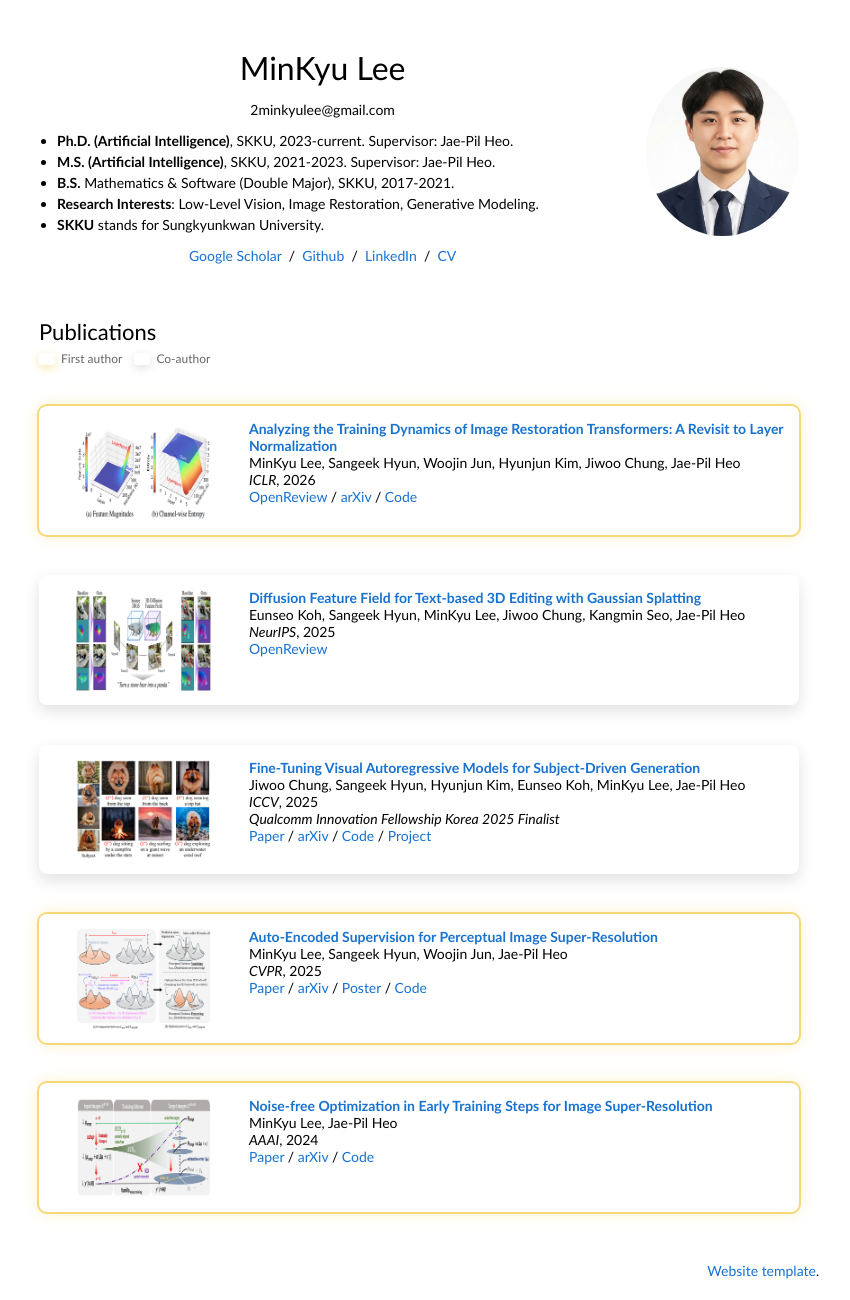
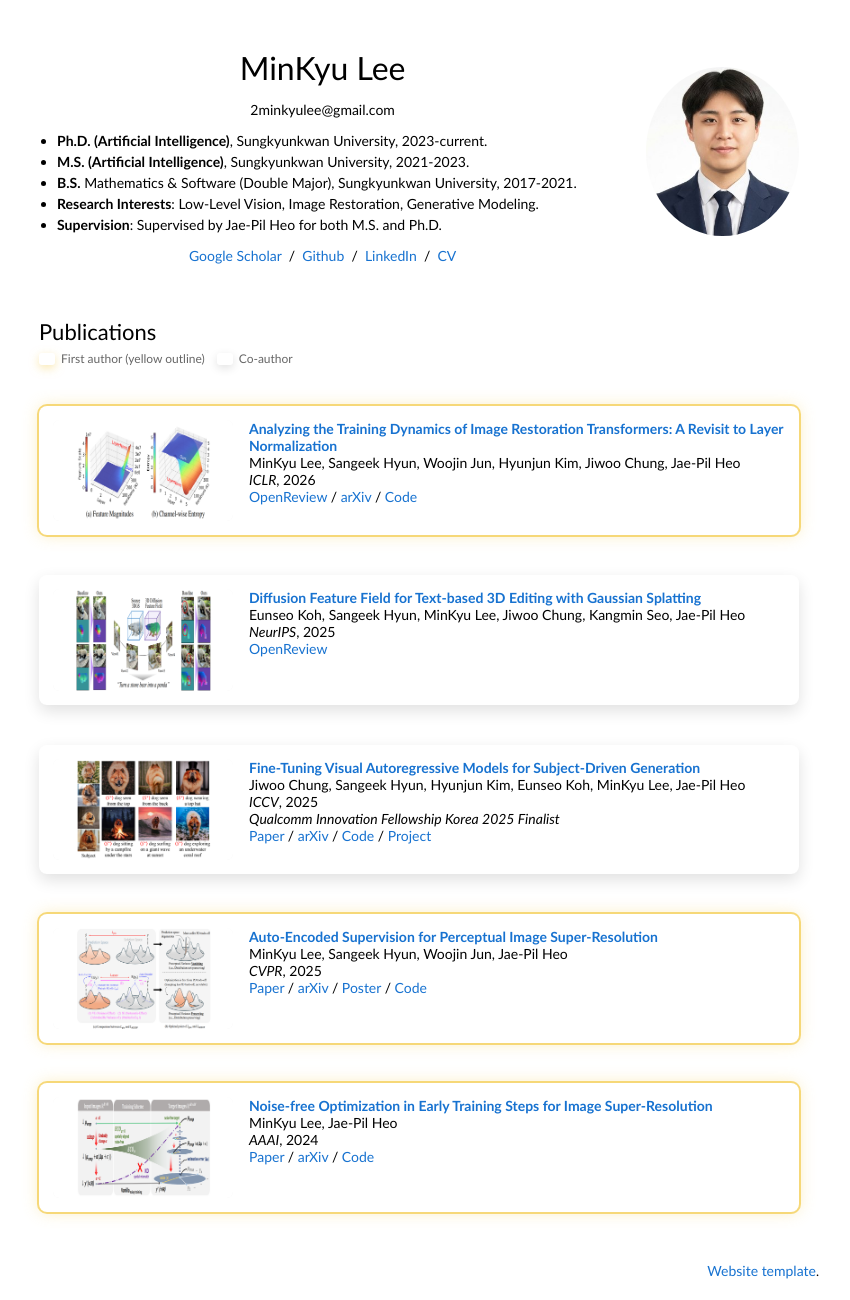
Before and after one commit to 2minkyulee/2minkyulee.github.io, a Jekyll site: the page built from index.md, in a window 1280 px wide. Shown: the whole page, without its empty margins (221-1071 px from the left). Built offline with Jekyll 4.4.1, drawn with Linux system fonts in a browser that asks for light colours.

Commit message:
Update legend and bio wording

```diff
--- a/_layouts/home.html
+++ b/_layouts/home.html
@@ -25,11 +25,11 @@
                     2minkyulee@gmail.com
                 </p>
                 <ul class="bio-list">
-                    <li><strong>Ph.D. (Artificial Intelligence)</strong>, SKKU, 2023-current. Supervisor: Jae-Pil Heo.</li>
-                    <li><strong>M.S. (Artificial Intelligence)</strong>, SKKU, 2021-2023. Supervisor: Jae-Pil Heo.</li>
-                    <li><strong>B.S.</strong> Mathematics & Software (Double Major), SKKU, 2017-2021.</li>
+                    <li><strong>Ph.D. (Artificial Intelligence)</strong>, Sungkyunkwan University, 2023-current.</li>
+                    <li><strong>M.S. (Artificial Intelligence)</strong>, Sungkyunkwan University, 2021-2023.</li>
+                    <li><strong>B.S.</strong> Mathematics & Software (Double Major), Sungkyunkwan University, 2017-2021.</li>
                     <li><strong>Research Interests</strong>: Low-Level Vision, Image Restoration, Generative Modeling.</li>
-                    <li><strong>SKKU</strong> stands for Sungkyunkwan University.</li>
+                    <li><strong>Supervision</strong>: Supervised by Jae-Pil Heo for both M.S. and Ph.D.</li>
                 </ul>
 
                 <p style="text-align:center">
@@ -53,7 +53,7 @@
                 <div class="pub-legend">
                   <span class="pub-legend-item">
                     <span class="pub-legend-swatch pub-legend-first"></span>
-                    First author
+                    First author (yellow outline)
                   </span>
                   <span class="pub-legend-item">
                     <span class="pub-legend-swatch pub-legend-co"></span>
```
